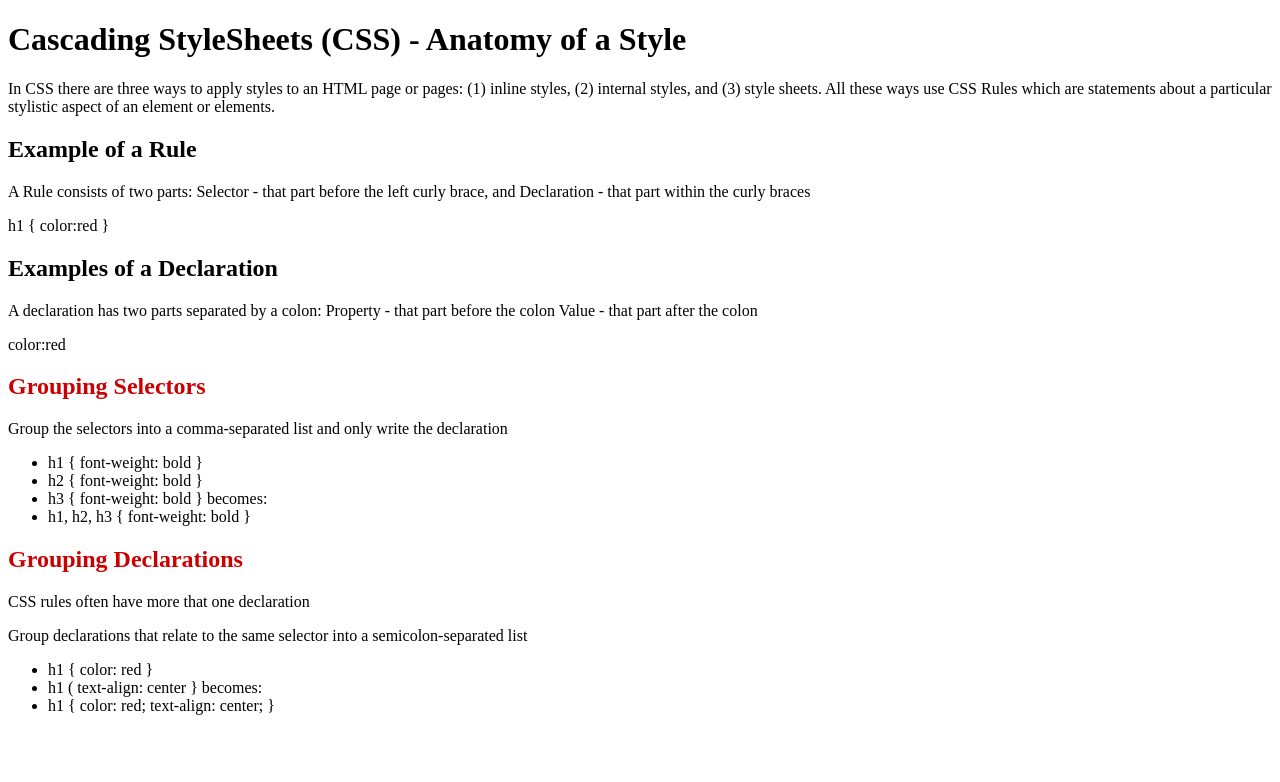
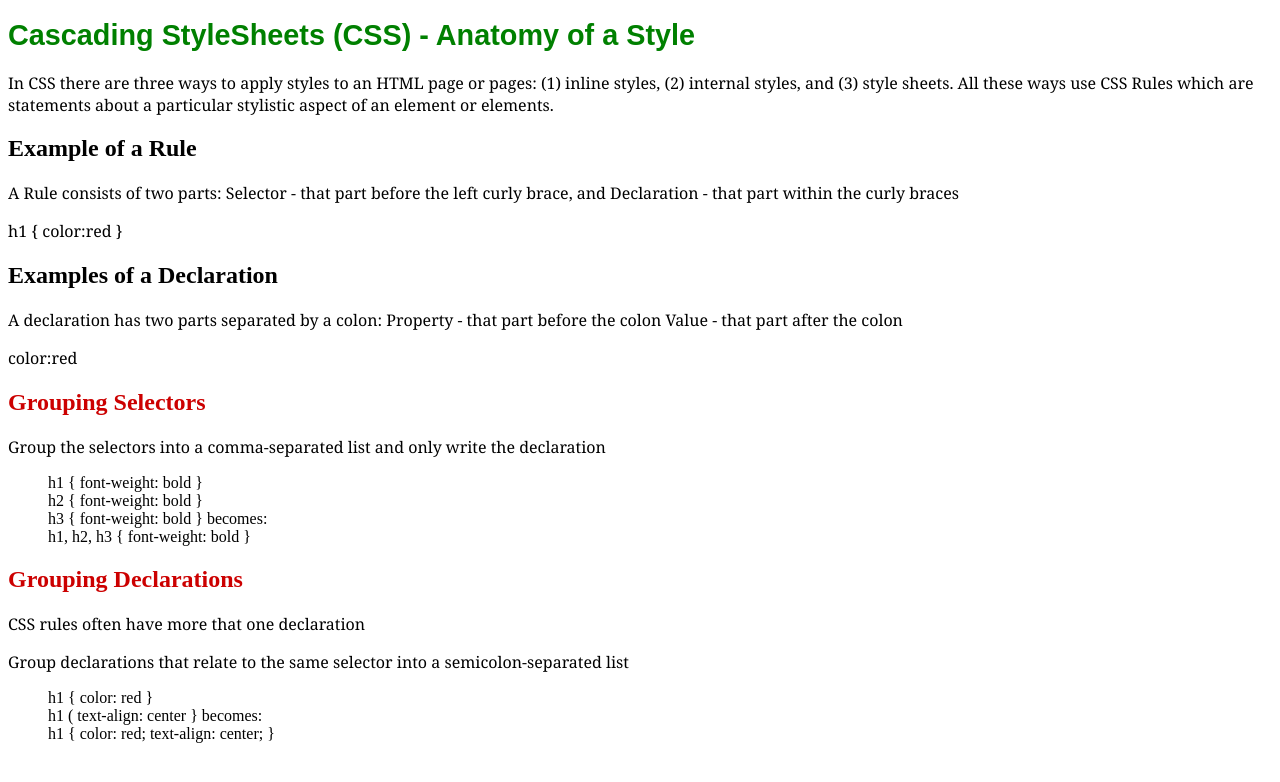
Before and after one commit to KellyMRobinson/lab-CSS, a plain HTML site: page index.html in a window 1280 px wide. Drawn offline with Linux system fonts and the light colour scheme.

Commit message:
Imbedded Styles Update

```diff
--- a/index.html
+++ b/index.html
@@ -2,7 +2,6 @@
 <html lang="en">
   <head>
     <title>CSS Styles</title>
-    <!-- : Update author content -->
     <meta name="author" content="Kelly Robinson"/>
     <meta charset="utf-8"/>
     <meta name="viewport" content="width=device-width, initial-scale=1.0"/>
@@ -10,7 +9,9 @@
 
     <style>
       /* Begin Embedded Styles */
-
+p { font-family: Georgia, Times, serif; font-size: 12pt }
+h1 { font-family: Arial, Helvetica, sans-serif; font-size: 1.8em; color: green}
+ul { list-style-type: none;}
       /* End Embedded Styles */
     </style>
 
@@ -38,9 +39,7 @@
       the colon
     </p>
     <p>color:red</p>
-    <!-- TODO: add the following inline style into the <h2> tab
-           style="color: #CC0000;"
-          -->
+
     <h2 style="color: #cc0000">Grouping Selectors</h2>
     <p>Group the selectors into a comma-separated list and only write the declaration</p>
     <ul>
@@ -49,9 +48,7 @@
       <li>h3 { font-weight: bold } becomes:</li>
       <li>h1, h2, h3 { font-weight: bold }</li>
     </ul>
-    <!-- TODO: add the following inline style into the <h2> tab
-           style="color: #CC0000;"
-          -->
+
     <h2 style="color: #cc0000">Grouping Declarations</h2>
     <p>CSS rules often have more that one declaration</p>
     <p>Group declarations that relate to the same selector into a semicolon-separated list</p>
```
